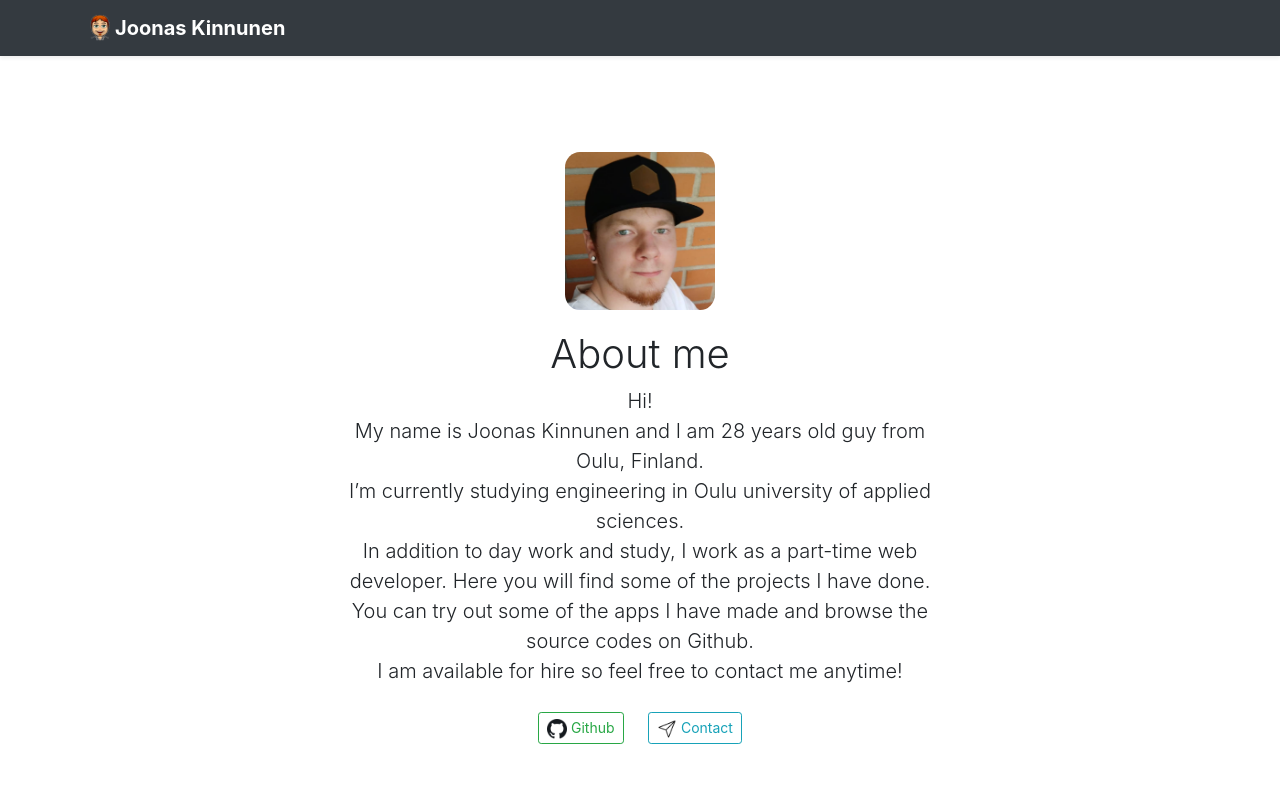
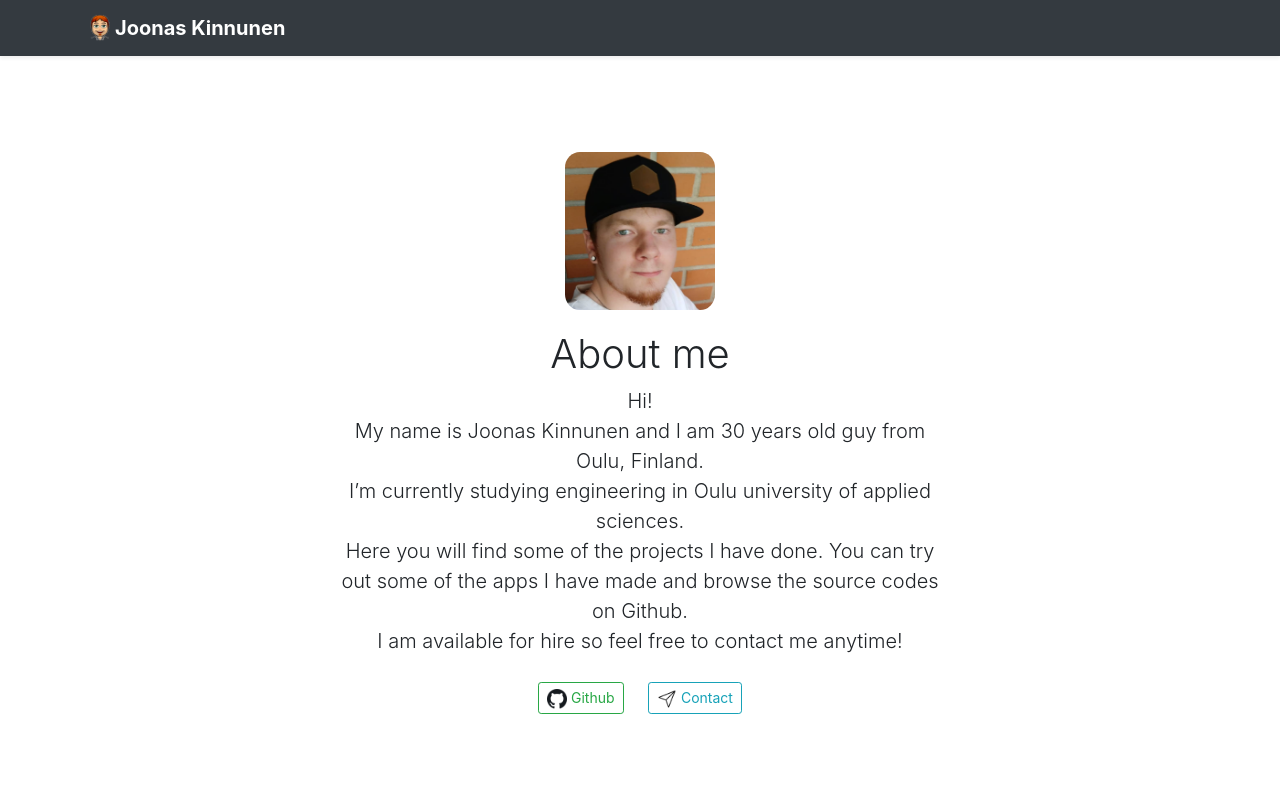
Before and after one commit to joonaskinnunen/joonaskinnunen.github.io, a plain HTML site: page index.html in a window 1280 px wide. Shown: the top 800 px of the page. Drawn offline with nearby package versions, Linux system fonts and the light colour scheme.

Commit message:
Update index.html

```diff
--- a/index.html
+++ b/index.html
@@ -35,9 +35,8 @@
             <div class="container">
                 <img src="assets/joonas.png" class="faceImg" />
                 <h1>About me</h1>
-                <p class="lead">Hi!<br />My name is Joonas Kinnunen and I am 28 years old guy from Oulu,
-                    Finland.<br />I’m currently studying engineering in Oulu university of applied sciences.<br />In
-                    addition to day work and study, I work as a part-time web developer. Here you will find some of the
+                <p class="lead">Hi!<br />My name is Joonas Kinnunen and I am 30 years old guy from Oulu,
+                    Finland.<br />I’m currently studying engineering in Oulu university of applied sciences.<br />Here you will find some of the
                     projects I have done. You can try out some of the apps I have made and browse the source codes on
                     Github.<br />I am available for hire so feel free to contact me anytime!</p>
                 <p>
```
